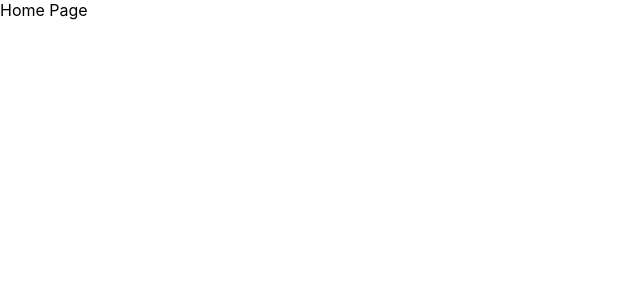
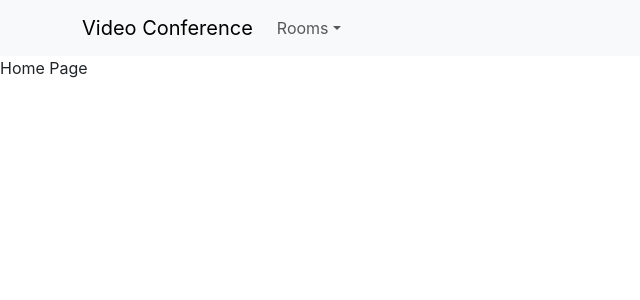
Before and after one commit to martinolsson89/video-meeting-server, a React (Create React App) app in the folder client/: page / in a window 1280 px wide. Shown: the top 300 px of the page, without its empty margins (0-640 px from the left). Built offline with nearby package versions, Linux system fonts and the light colour scheme.

Commit message:
navbar done

```diff
--- a/client/package.json
+++ b/client/package.json
@@ -7,6 +7,7 @@
     "@testing-library/react": "^13.4.0",
     "@testing-library/user-event": "^13.5.0",
     "react": "^18.3.1",
+    "react-bootstrap": "^2.10.6",
     "react-dom": "^18.3.1",
     "react-scripts": "5.0.1",
     "simple-peer": "^9.11.1",
--- a/client/public/index.html
+++ b/client/public/index.html
@@ -24,6 +24,13 @@
       work correctly both with client-side routing and a non-root public URL.
       Learn how to configure a non-root public URL by running `npm run build`.
     -->
+    <!-- bootstrap CDN: -->
+    <link
+    rel="stylesheet"
+    href="https://cdn.jsdelivr.net/npm/bootstrap@5.3.2/dist/css/bootstrap.min.css"
+    integrity="sha384-T3c6CoIi6uLrA9TneNEoa7RxnatzjcDSCmG1MXxSR1GAsXEV/Dwwykc2MPK8M2HN"
+    crossorigin="anonymous"
+  />
     <title>React App</title>
   </head>
   <body>
--- a/client/src/App.js
+++ b/client/src/App.js
@@ -1,11 +1,18 @@
 import { BrowserRouter} from 'react-router-dom';
-import {AppRouter} from './router/approuter';
+import {Routes, Route } from "react-router-dom";
+import Navbar from './components/navbar'
+import Home from './pages/home';
+import Room from './pages/room';
 import './App.css';
 
 function App() {
   return (
     <BrowserRouter>
-      <AppRouter/>
+      <Navbar />
+      <Routes>
+          <Route path='/' element={<Home/>}></Route>
+          <Route path='/room' element={<Room/>}></Route>
+      </Routes>
     </BrowserRouter>
   );
 }
--- /dev/null
+++ b/client/src/components/navbar.js
@@ -0,0 +1,24 @@
+import Container from 'react-bootstrap/Container';
+import Nav from 'react-bootstrap/Nav';
+import Navbar from 'react-bootstrap/Navbar';
+import NavDropdown from 'react-bootstrap/NavDropdown';
+
+function NavMenu() {
+  return (
+    <Navbar expand="lg" className="bg-body-tertiary">
+      <Container>
+        <Navbar.Brand href="/">Video Conference</Navbar.Brand>
+        <Navbar.Toggle aria-controls="basic-navbar-nav" />
+        <Navbar.Collapse id="basic-navbar-nav">
+          <Nav className="me-auto">
+            <NavDropdown title="Rooms" id="nav-dropdown">
+              <NavDropdown.Item href="/room">Room1</NavDropdown.Item>
+            </NavDropdown>
+          </Nav>
+        </Navbar.Collapse>
+      </Container>
+    </Navbar>
+  );
+}
+
+export default NavMenu;
--- a/client/src/router/approuter.js
+++ /dev/null
@@ -1,12 +0,0 @@
-import {Routes, Route } from "react-router-dom";
-import Home from '../pages/home';
-import Room from '../pages/room';
-
-export function AppRouter() {
-    return (
-      <Routes>
-          <Route path='/' element={<Home/>}></Route>
-          <Route path='/room' element={<Room/>}></Route>
-      </Routes>
-    )
-  }
```
Also changed, not shown: 1 other file (tests, documents, lock files or other folders).
